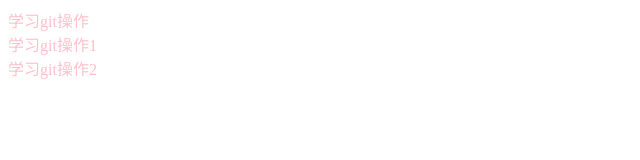
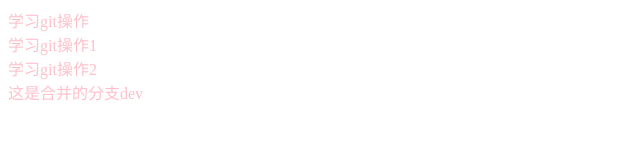
Before and after one commit to OrangeGC/git_study, a plain HTML site: page index.html in a window 1280 px wide. Shown: the whole page, without its empty margins (0-640 px from the left). Drawn offline with Linux system fonts and the light colour scheme.

Commit message:
修改了dev分支的代码

```diff
--- a/index.html
+++ b/index.html
@@ -12,6 +12,7 @@
     <div class="box">学习git操作</div>
     <div class="box">学习git操作1</div>
     <div class="box">学习git操作2</div>
+    <div class="box">这是合并的分支dev</div>
 
 </body>
 </html>
```
